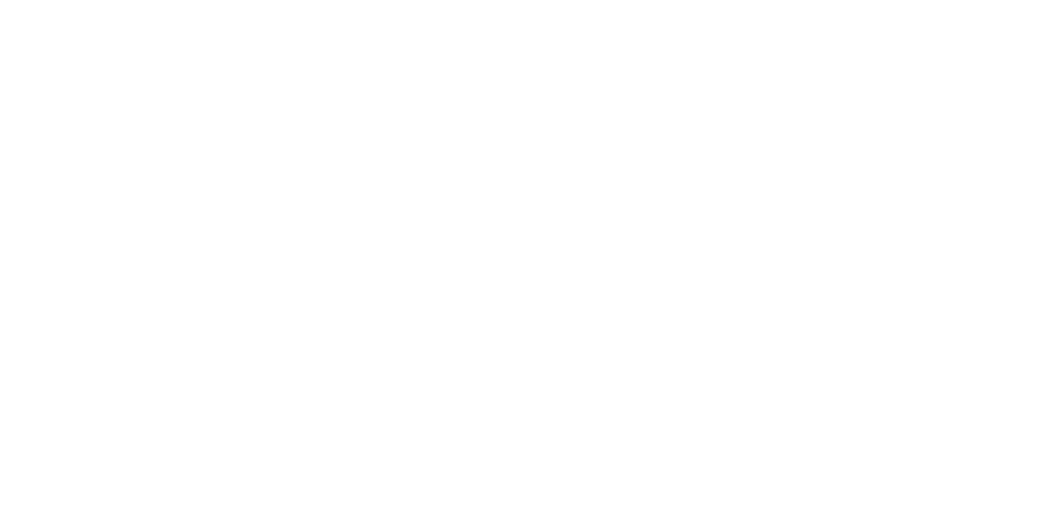
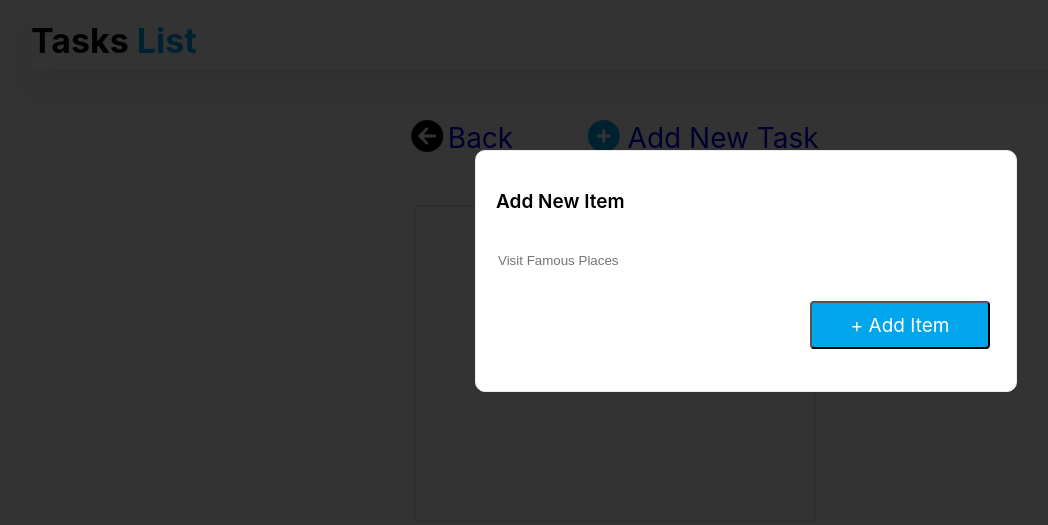
Before and after one commit to Vinu-Suhas/css_project, a plain HTML site: page Add-New-Item.html in a window 1280 px wide. Shown: the whole page, without its empty margins (25-1073 px from the left). Drawn offline with Linux system fonts and the light colour scheme.

Commit message:
Bugs fixed

```diff
--- a/Add-New-Item.html
+++ b/Add-New-Item.html
@@ -4,9 +4,47 @@
     <meta charset="UTF-8">
     <meta http-equiv="X-UA-Compatible" content="IE=edge">
     <meta name="viewport" content="width=device-width, initial-scale=1.0">
-    <title>Add-New-Item</title>
+    <link rel="stylesheet" href="./style.css">
+    <link rel="stylesheet" href="https://cdnjs.cloudflare.com/ajax/libs/font-awesome/6.4.0/css/all.min.css" integrity="sha512-iecdLmaskl7CVkqkXNQ/ZH/XLlvWZOJyj7Yy7tcenmpD1ypASozpmT/E0iPtmFIB46ZmdtAc9eNBvH0H/ZpiBw==" crossorigin="anonymous" referrerpolicy="no-referrer" />
+    <title>Task-Details-Page</title>
 </head>
+<style>
+    input[type=checkbox]:checked+label.strikethrough {
+  text-decoration: line-through;
+  color: grey;
+
+}
+</style>
 <body>
+    <div class="parent_container">
+        <div class="heading_container">
+            <h1 >Tasks </h1><h1 style="color: #00A5EC; ">List</h1><br>
+            <!-- <h1 style="float: left;">Tasks</h1><h1 style="color: #00A5EC; display: inline;">List</h1> -->
 
+        </div>
+        <center>
+
+        <div style="margin-top: 50px; margin-bottom: 50px;">
+            <a href="./index.html" style="margin-right: 70px;"><i class="fa-solid fa-circle-arrow-left fa-2x margin-top:50px" style="color: black;"></i> <span style="font-size: 28px;">Back</span></a>
+            <a href="./Add-New-Item.html"><i style="color:#00A5EC;" class="fa-sharp fa-solid fa-circle-plus fa-2x"></i><span style="font-size: 28px;"> Add New Task</span></a>
+        </div>
+    <div class="card card6">
+        <p class="card_text_heading">Trip to paris</p>
+        <input type="checkbox" checked>
+        <label class="strikethrough">Visit Church</label> <br>
+        <input type="checkbox">
+        <label class="strikethrough">Shopping</label> <br>
+    </div>
+</center>
+    </div>
+    <div class="blackout">
+    </div>
+    <div class="card" style="opacity: 100; position: absolute; background-color: white; border-radius: 10px;   left: 500px ; border: 1px solid #EDEDED; width: 500px; height: 200px; font-family: Inter; padding: 20px 20px 20px 20px;
+    top: 150px;">
+        <p style='font-weight: 599;font-size: 19px;'>Add New Item </p><a href="index.html" class="close"></a>
+        <input type="text" placeholder="Visit Famous Places" style="color: #858585; border: #F7F7F7; margin-top: 20px;"><br><br>
+        <button  class="button" style="background-color: #00A5EC; color: white; border-radius: 4px;width: 180px;font-family: Inter; font-size: 19px;
+        height: 48px; margin-left: 314px; margin-top: 12px;">+ Add Item</button>
+    </div>
 </body>
 </html>
--- a/style.css
+++ b/style.css
@@ -31,6 +31,15 @@ input[type=checkbox] {
     margin: 20px 20px 20px 20px ;
     row-gap: 30px;
 
+}
+.blackout{
+    width: 100%;
+    height: 1024px;
+    position:absolute;
+    top:0;
+    left: 0;
+    background-color: black;
+    opacity: 80%;
 }
 
 input[type=checkbox]:checked+label.strikethrough {
@@ -73,7 +82,7 @@ input[type=checkbox]:checked+label.strikethrough {
 .card6{
     width:398px;
     align-items: start;
-    align-content: left;
+    align-content: start;
 }
 .card:checked + span{
     text-decoration:line-through
```
Also changed, not shown: Task-Details-Page.html (+2 -2 lines), addnewtask.html (deleted, +0 -12 lines), index.html (+1 -1 lines), second.html (+1 -9 lines).
